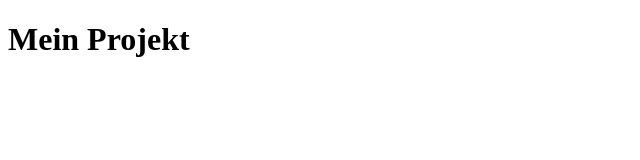
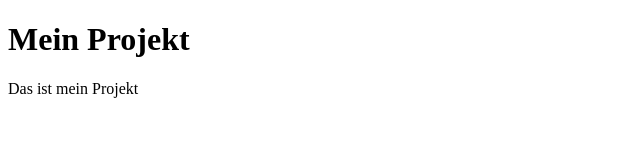
Before and after one commit to nickschnee/IM5, a plain HTML site: page index.html in a window 1280 px wide. Shown: the whole page, without its empty margins (0-640 px from the left). Drawn offline with Linux system fonts and the light colour scheme.

```diff
--- a/index.html
+++ b/index.html
@@ -11,6 +11,8 @@
 
     <h1>Mein Projekt</h1>
 
+    <p>Das ist mein Projekt</p>
+
 </body>
 
 </html>
```
Also changed, not shown: 1 other file.
